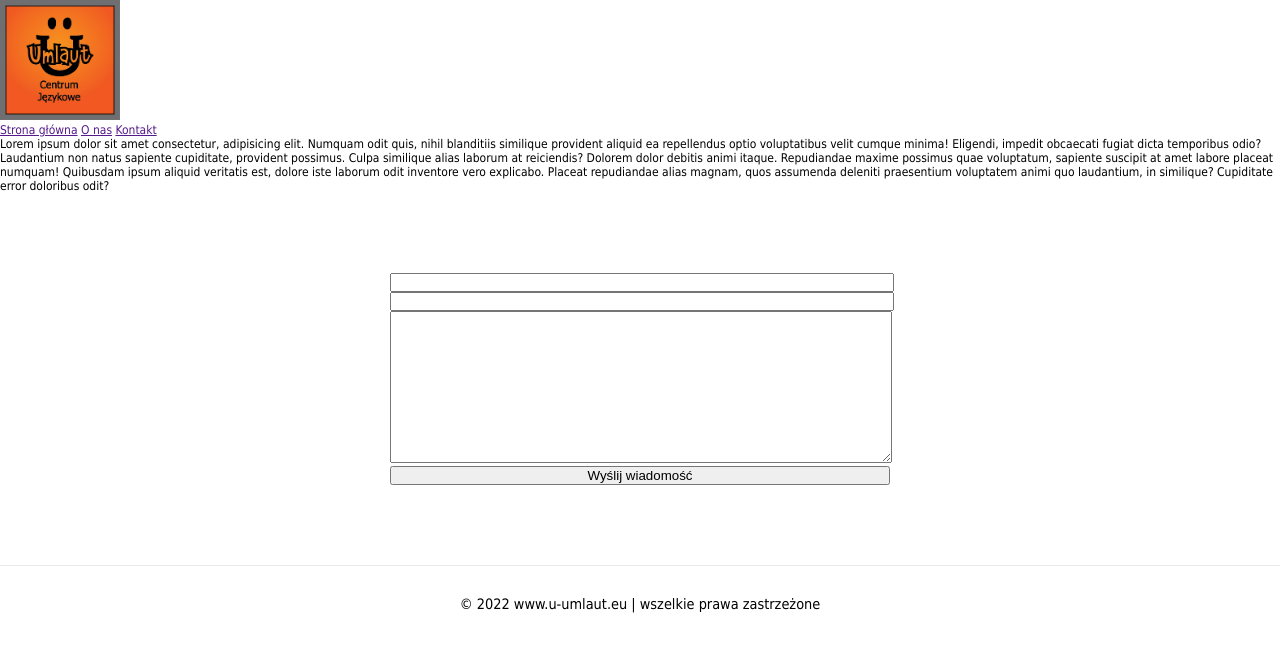
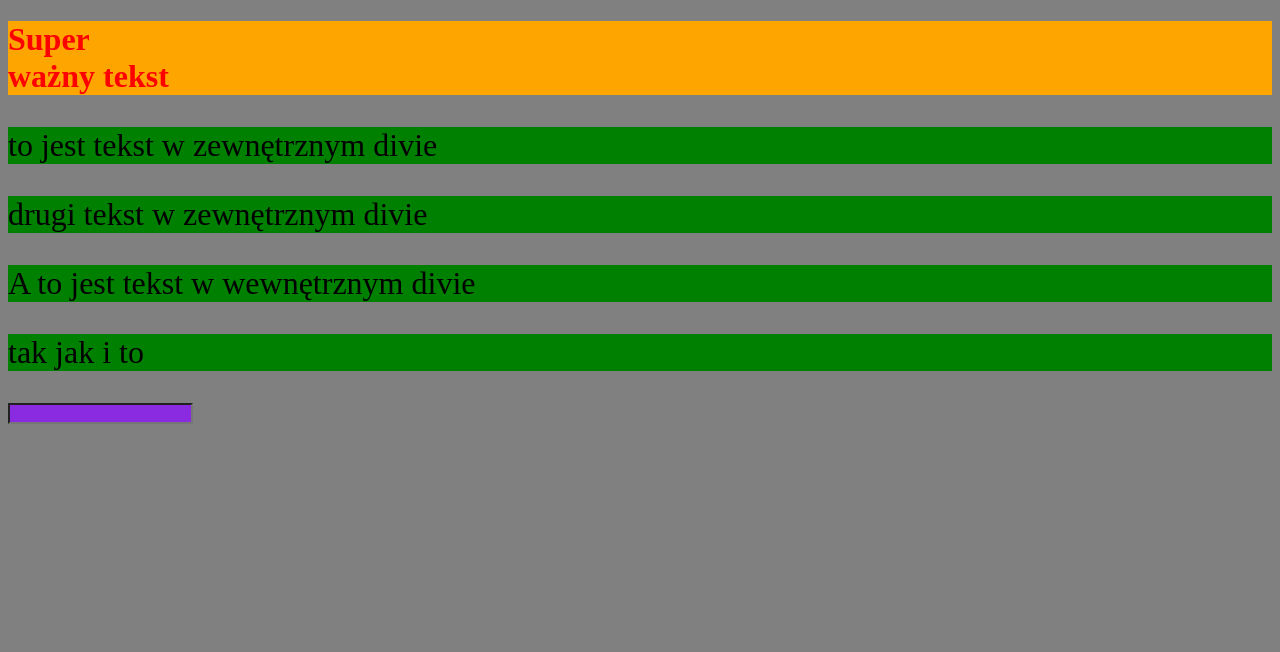
Before and after one commit to Lukasz-Banasiak/goit, a plain HTML site: page index.html in a window 1280 px wide. Drawn offline with Linux system fonts and the light colour scheme.

Commit message:
ćwiczenia

```diff
--- a/CSS/style.css
+++ b/CSS/style.css
@@ -1,29 +1,33 @@
-* {
-  padding: 0px;
-  margin: 0px;
+:root {
+  --background-color: orange;
 }
 
-html {
-  font-size: 12px;
-  font-family: tahoma;
+body {
+  background-color: grey;
 }
 
-section.sectionForm {
-  padding: 80px 10%;
+p {
+  font-size: 2rem;
+  background-color: green;
+  cursor: pointer;
+}
+h1 {
+  color: red;
+  background-color: var(--background-color);
 }
 
-section.sectionForm form {
-  width: 500px;
-  margin: 0 auto;
+
+p:hover {
+  background-color: red;
+  transition: background-color 0.2s;
 }
-section.sectionForm form input,
-section.sectionForm form textarea,
-section.sectionForm form button {
-  width: 100%;
+
+input {
+  background-color: blueviolet;
+
 }
-footer {
-  font-size: 1.2em;
-  text-align: center;
-  padding: 30px 10px;
-  border-top: 1px solid #e9e9e9;
+.input:focus {
+  outline-color: chartreuse;
+  background-color: aqua;
+  outline: 2px solid red
 }
--- a/index.html
+++ b/index.html
@@ -1,43 +1,22 @@
 <!DOCTYPE html>
-<html lang="pl">
-  <head>
-    <meta charset="UTF-8" />
-    <meta http-equiv="X-UA-Compatible" content="IE=edge" />
-    <meta name="viewport" content="width=device-width, initial-scale=1.0" />
-    <title>Document</title>
-    <link rel="stylesheet" href="CSS/style.css" />
-  </head>
-  <body>
-    <img width="120" src="images\logo_umlaut.jpg" alt="logo" />
-
-    <nav>
-      <a href="">Strona główna</a>
-      <a href="">O nas</a>
-      <a href="">Kontakt</a>
-    </nav>
-    <section>
-      <p>
-        Lorem ipsum dolor sit amet consectetur, adipisicing elit. Numquam odit
-        quis, nihil blanditiis similique provident aliquid ea repellendus optio
-        voluptatibus velit cumque minima! Eligendi, impedit obcaecati fugiat
-        dicta temporibus odio? Laudantium non natus sapiente cupiditate,
-        provident possimus. Culpa similique alias laborum at reiciendis? Dolorem
-        dolor debitis animi itaque. Repudiandae maxime possimus quae voluptatum,
-        sapiente suscipit at amet labore placeat numquam! Quibusdam ipsum
-        aliquid veritatis est, dolore iste laborum odit inventore vero
-        explicabo. Placeat repudiandae alias magnam, quos assumenda deleniti
-        praesentium voluptatem animi quo laudantium, in similique? Cupiditate
-        error doloribus odit?
-      </p>
-    </section>
-    <section class="sectionForm">
-      <form action="">
-        <input type="text" />
-        <input type="text" />
-        <textarea name="" id="" cols="30" rows="10"></textarea>
-        <button>Wyślij wiadomość</button>
-      </form>
-    </section>
-    <footer>&copy; 2022 www.u-umlaut.eu | wszelkie prawa zastrzeżone</footer>
-  </body>
+<html lang="en">
+<head>
+  <meta charset="UTF-8">
+  <meta http-equiv="X-UA-Compatible" content="IE=edge">
+  <meta name="viewport" content="width=device-width, initial-scale=1.0">
+  <link rel="stylesheet" href="CSS/style.css"/>
+  <title>Document</title>
+</head>
+<body>
+  <div class="wrapper">
+  <h1>Super </br> ważny tekst</h1>
+  <p>to jest tekst w zewnętrznym divie</p>
+  <p>drugi tekst w zewnętrznym divie</p>
+  <div>
+  <p>A to jest tekst w wewnętrznym divie</p>
+  <p>tak jak i to</p>
+  </div>
+  </div>
+  <input class="input" type="number">
+</body>
 </html>
```
